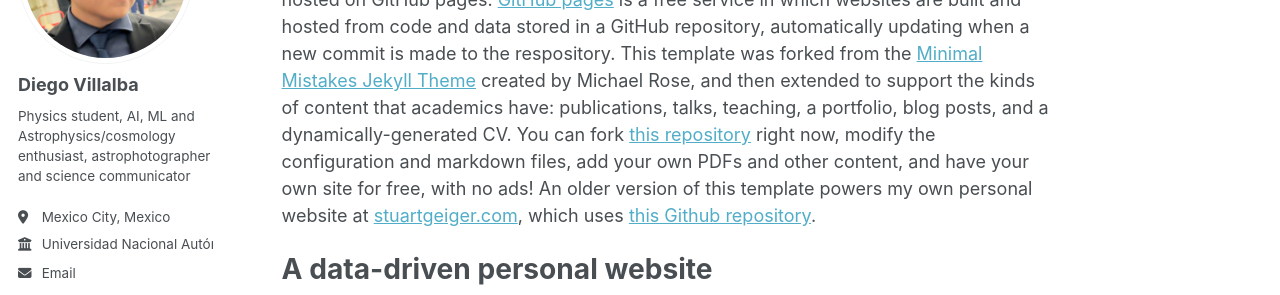
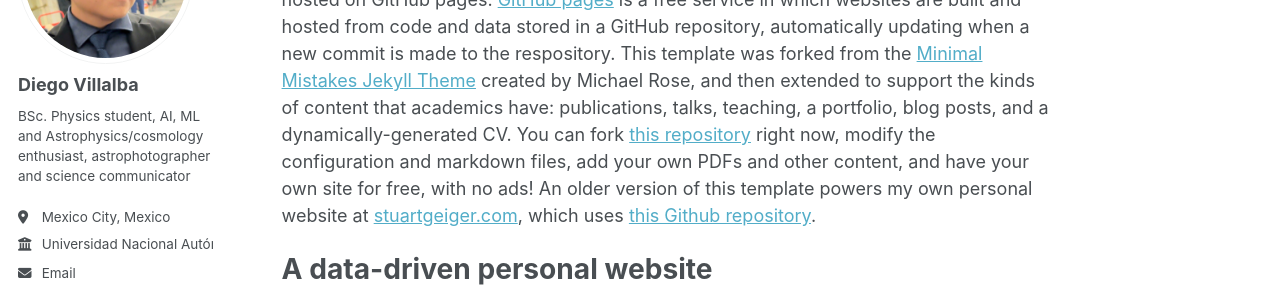
Before and after one commit to DiegoViillalba/DiegoViillalba.github.io, a Jekyll site: the page built from _pages/about.md, in a window 1280 px wide. Shown: the part 217-512 px from the top of the page. Built offline with Jekyll 4.4.1, drawn with Linux system fonts in a browser that asks for light colours.

Commit message:
Update _config.yml

```diff
--- a/_config.yml
+++ b/_config.yml
@@ -11,7 +11,7 @@ locale                   : "en-US"
 title                    : "Diego Villalba's homepage"
 title_separator          : "-"
 name                     : &name "Diego Villalba"
-description              : &description "Physics student, AI, ML and Astrophysics/cosmology enthusiast, astrophotographer and science communicator"
+description              : &description "BSc. Physics student, AI, ML and Astrophysics/cosmology enthusiast, astrophotographer and science communicator"
 url                      : https://diegoviillalba.github.io/ # the base hostname & protocol for your site e.g. "https://mmistakes.github.io"
 baseurl                  : "" # the subpath of your site, e.g. "/blog"
 repository               : "DiegoViillalba/DiegoViillalba.github.io"
@@ -24,7 +24,7 @@ author:
   avatar           : "photo.jpeg"
   name             : "Diego Villalba"
   pronouns         : # example: "she/her"
-  bio              : "Physics student, AI, ML and Astrophysics/cosmology enthusiast, astrophotographer and science communicator"
+  bio              : "BSc. Physics student, AI, ML and Astrophysics/cosmology enthusiast, astrophotographer and science communicator"
   location         : "Mexico City, Mexico"
   employer         : "Universidad Nacional Autónoma de México"
   uri              : # URL
```
